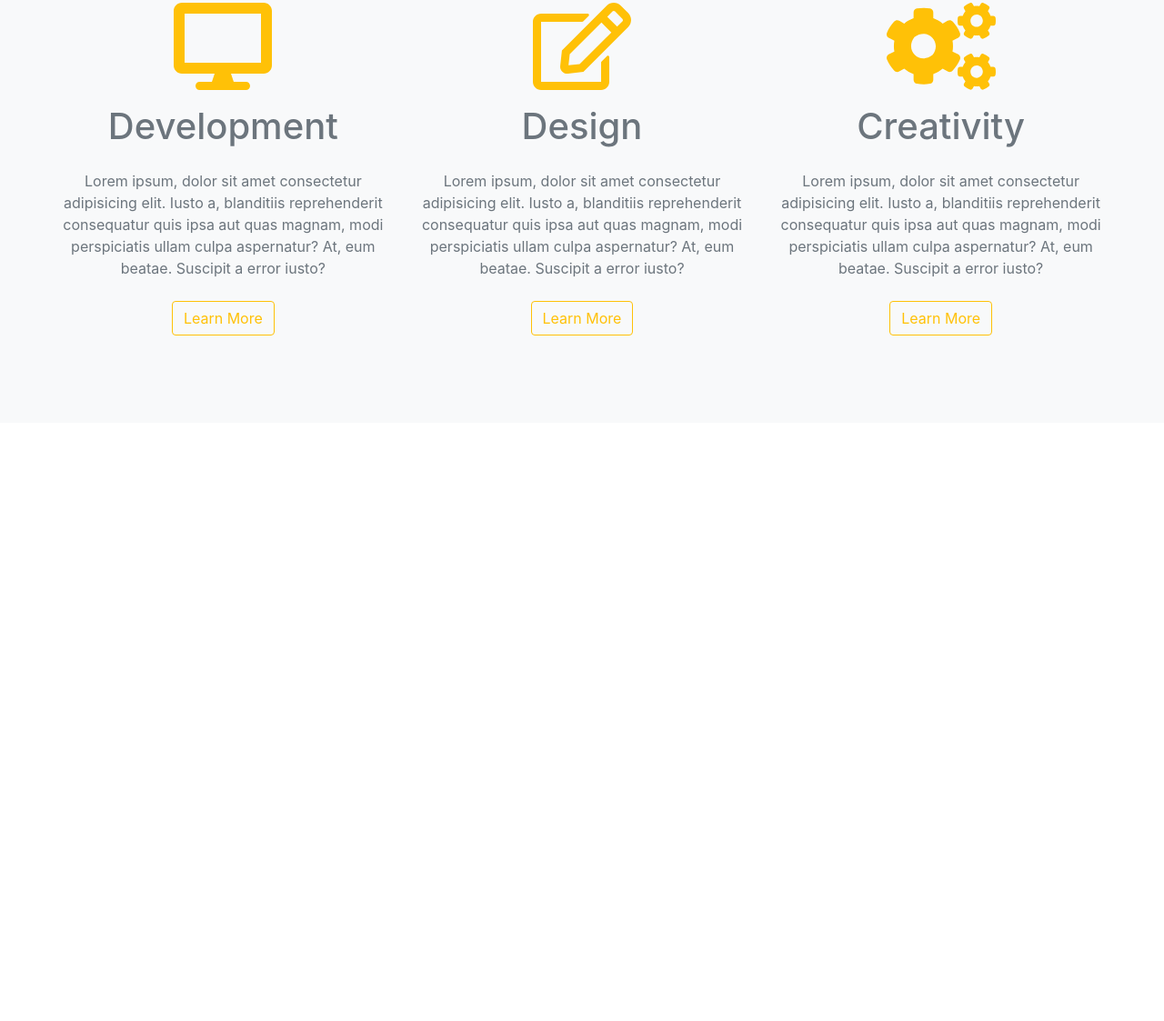
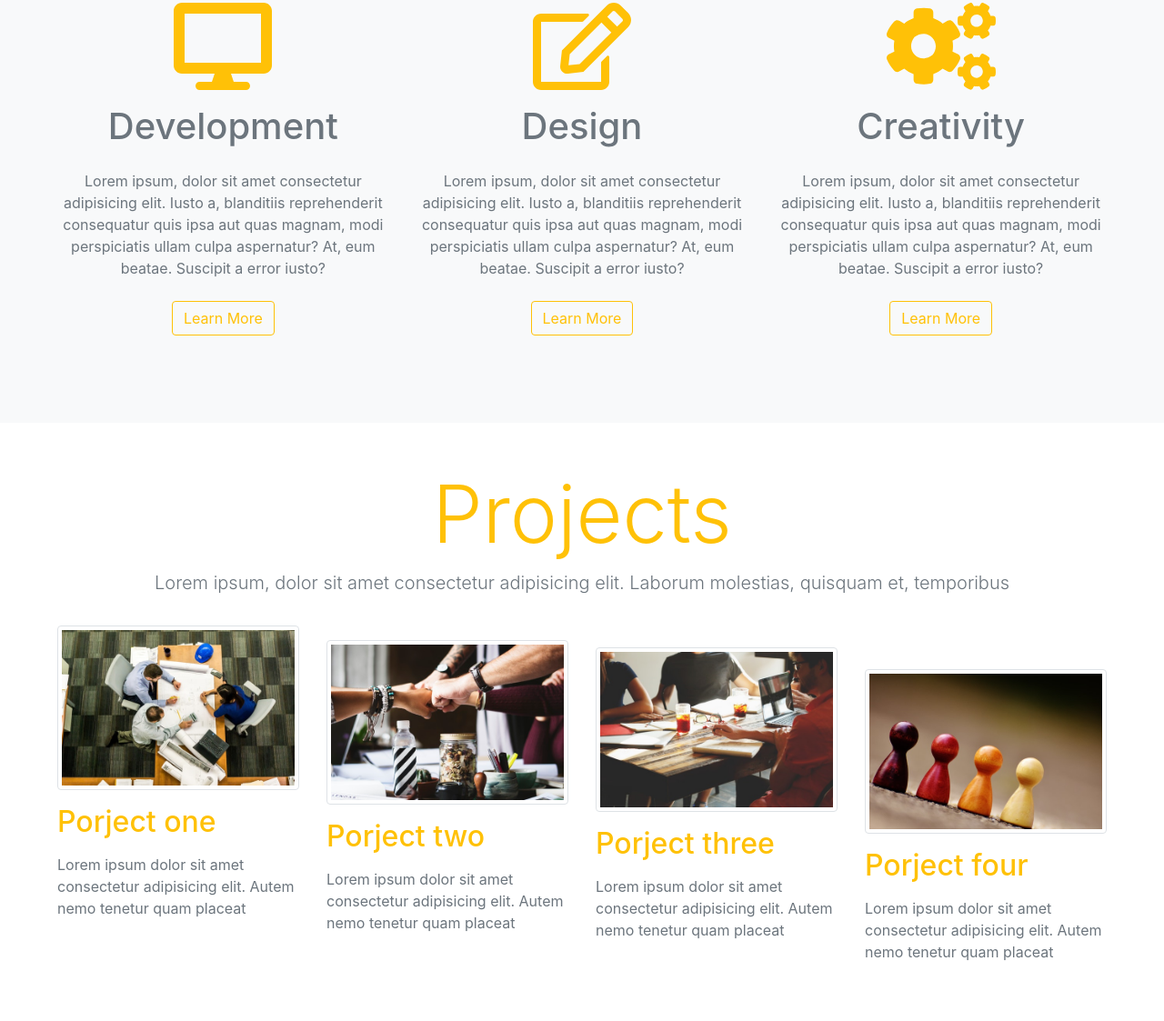
Before and after one commit to RafaelSdm/Pure-Bootstrap-webite, a plain HTML site: page index.html in a window 1280 px wide. Shown: the part 1021-2144 px from the top of the page at 91% size. Before the commit the page ends 1486 px from the top, so only its background shows below. Drawn offline with nearby package versions, Linux system fonts and the light colour scheme.

Commit message:
projects section

```diff
--- a/index.html
+++ b/index.html
@@ -125,6 +125,62 @@
 
      </section>
 
+
+
+
+     <section class="p-5">
+
+        <div class="container-fluid">
+
+
+            <div class="row">
+
+                <div class="col text-center mb-3">
+                    <h1 class="text-warning display-2">Projects</h1>
+                    <p class="lead text-secondary">Lorem ipsum, dolor sit amet consectetur adipisicing elit. Laborum molestias, quisquam et, temporibus</p>
+                </div>
+
+            </div>
+
+            <div class="row">
+
+                <div class="col-lg-3 col-sm-6">
+
+                    <img src="images/project1.jpg" class="img-thumbnail " alt="">
+                    <h2 class="my-3 text-warning" >Porject one</h2>
+                    <p class="text-muted">Lorem ipsum dolor sit amet consectetur adipisicing elit. Autem nemo tenetur quam placeat</p>
+
+                </div>
+
+                <div class="col-lg-3 col-sm-6 mt-3">
+                    <img src="images/project2.jpg" class="img-thumbnail " alt="">
+                    <h2 class="my-3 text-warning" >Porject two</h2>
+                    <p class="text-muted">Lorem ipsum dolor sit amet consectetur adipisicing elit. Autem nemo tenetur quam placeat</p>
+
+                </div>
+
+                <div class="col-lg-3 col-sm-6 mt-4">
+                    <img src="images/project3.jpg" class="img-thumbnail " alt="">
+                    <h2 class="my-3 text-warning" >Porject three</h2>
+                    <p class="text-muted">Lorem ipsum dolor sit amet consectetur adipisicing elit. Autem nemo tenetur quam placeat</p>
+
+                </div>
+
+                <div class="col-lg-3 col-sm-6 mt-5">
+                    <img src="images/project4.jpg" class="img-thumbnail " alt="">
+                    <h2 class="my-3 text-warning" >Porject four</h2>
+                    <p class="text-muted">Lorem ipsum dolor sit amet consectetur adipisicing elit. Autem nemo tenetur quam placeat</p>
+
+                </div>
+
+
+
+            </div>
+
+        </div>
+
+     </section>
+
     <!-- jQuery first, then Popper.js, then Bootstrap JS -->
     <script src="https://code.jquery.com/jquery-3.3.1.slim.min.js" integrity="sha384-q8i/X+965DzO0rT7abK41JStQIAqVgRVzpbzo5smXKp4YfRvH+8abtTE1Pi6jizo" crossorigin="anonymous"></script>
     <script src="https://cdnjs.cloudflare.com/ajax/libs/popper.js/1.14.3/umd/popper.min.js" integrity="sha384-ZMP7rVo3mIykV+2+9J3UJ46jBk0WLaUAdn689aCwoqbBJiSnjAK/l8WvCWPIPm49" crossorigin="anonymous"></script>
```
